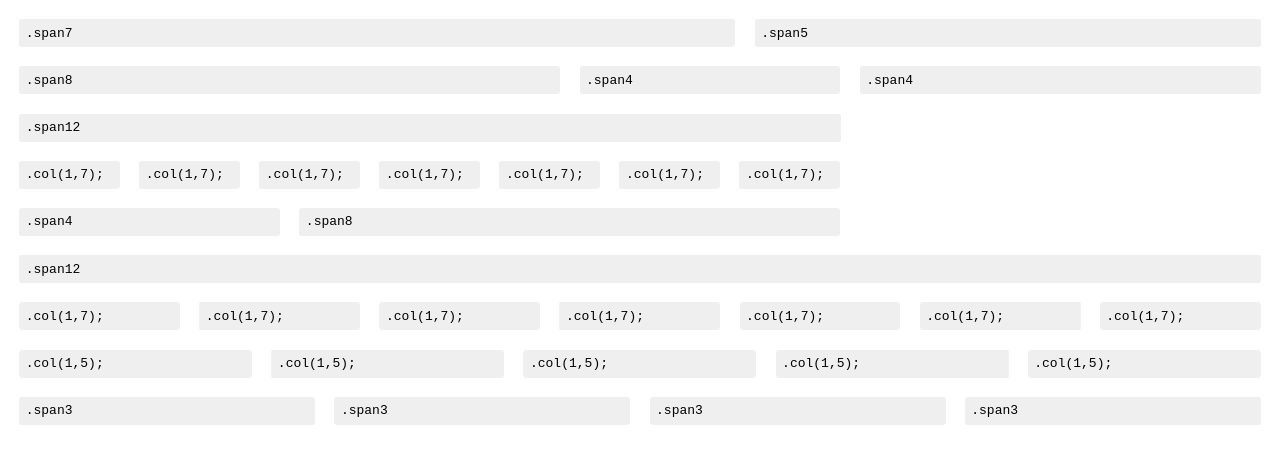
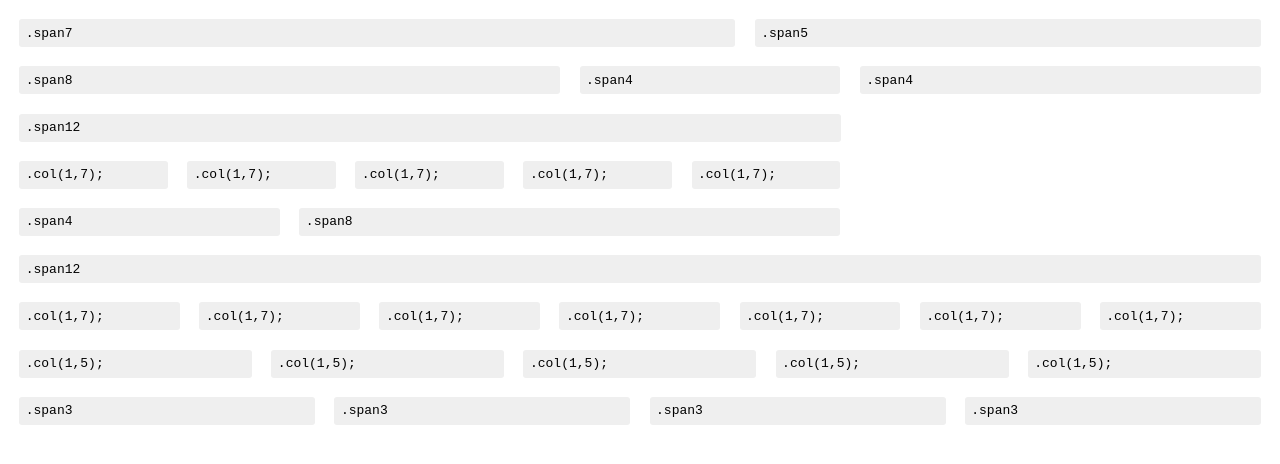
Before and after one commit to designkai/Gridie, a plain HTML site: page example.html in a window 1280 px wide. Drawn offline with Linux system fonts and the light colour scheme.

Commit message:
Changed from 7 col to 5 inside another span

```diff
--- a/example.html
+++ b/example.html
@@ -30,25 +30,19 @@
 				</div>
 			</div>
 			<div class="row">
-				<div class="col7">
+				<div class="col5">
 					<pre>.col(1,7);</pre>
 				</div>
-				<div class="col7">
+				<div class="col5">
 					<pre>.col(1,7);</pre>
 				</div>
-				<div class="col7">
+				<div class="col5">
 					<pre>.col(1,7);</pre>
 				</div>
-				<div class="col7">
+				<div class="col5">
 					<pre>.col(1,7);</pre>
 				</div>
-				<div class="col7">
-					<pre>.col(1,7);</pre>
-				</div>
-				<div class="col7">
-					<pre>.col(1,7);</pre>
-				</div>
-				<div class="col7">
+				<div class="col5">
 					<pre>.col(1,7);</pre>
 				</div>
 			</div>
```
